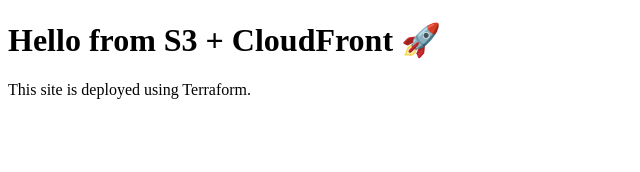
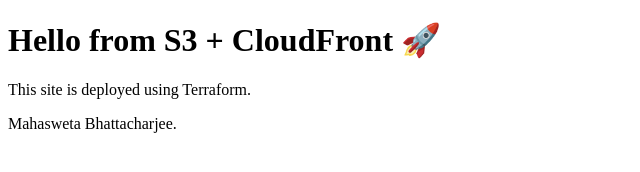
Before and after one commit to mah9674/AWS-TF, a plain HTML site: page s3/index.html in a window 1280 px wide. Shown: the whole page, without its empty margins (0-640 px from the left). Drawn offline with Linux system fonts and the light colour scheme.

Commit message:
update index.html

```diff
--- a/s3/index.html
+++ b/s3/index.html
@@ -6,5 +6,6 @@
 <body>
     <h1>Hello from S3 + CloudFront 🚀</h1>
     <p>This site is deployed using Terraform.</p>
+    <p>Mahasweta Bhattacharjee.</p>
 </body>
 </html>
```
